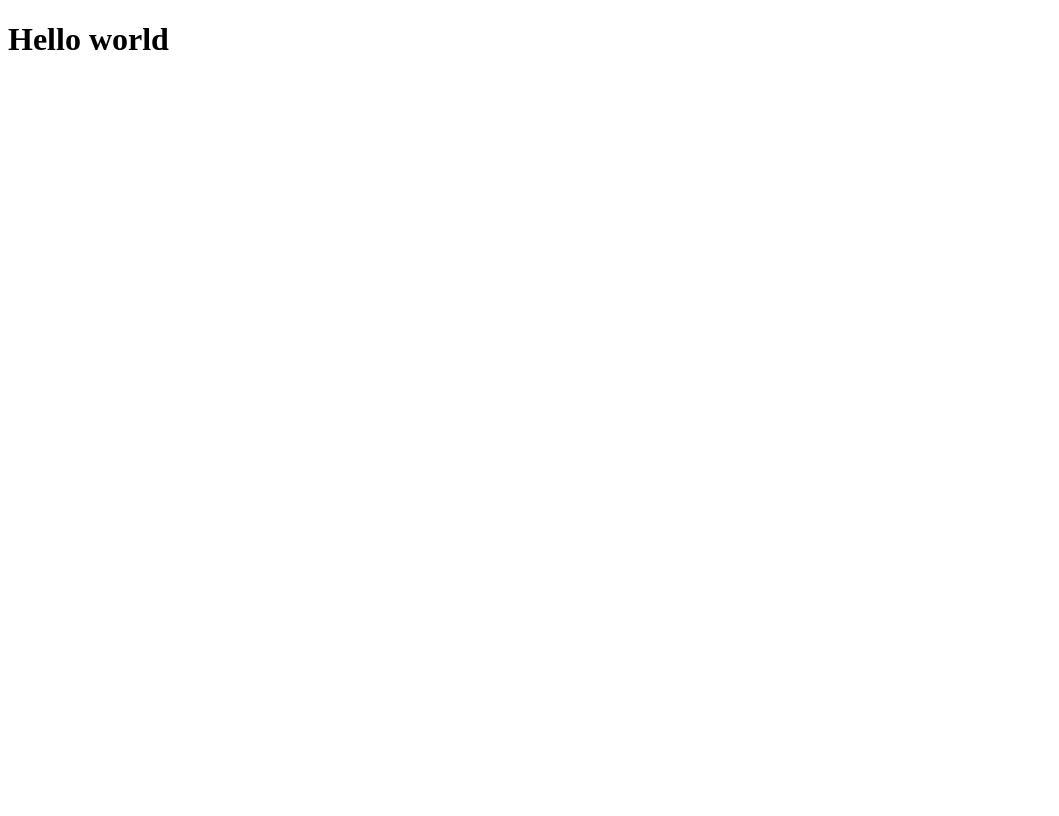
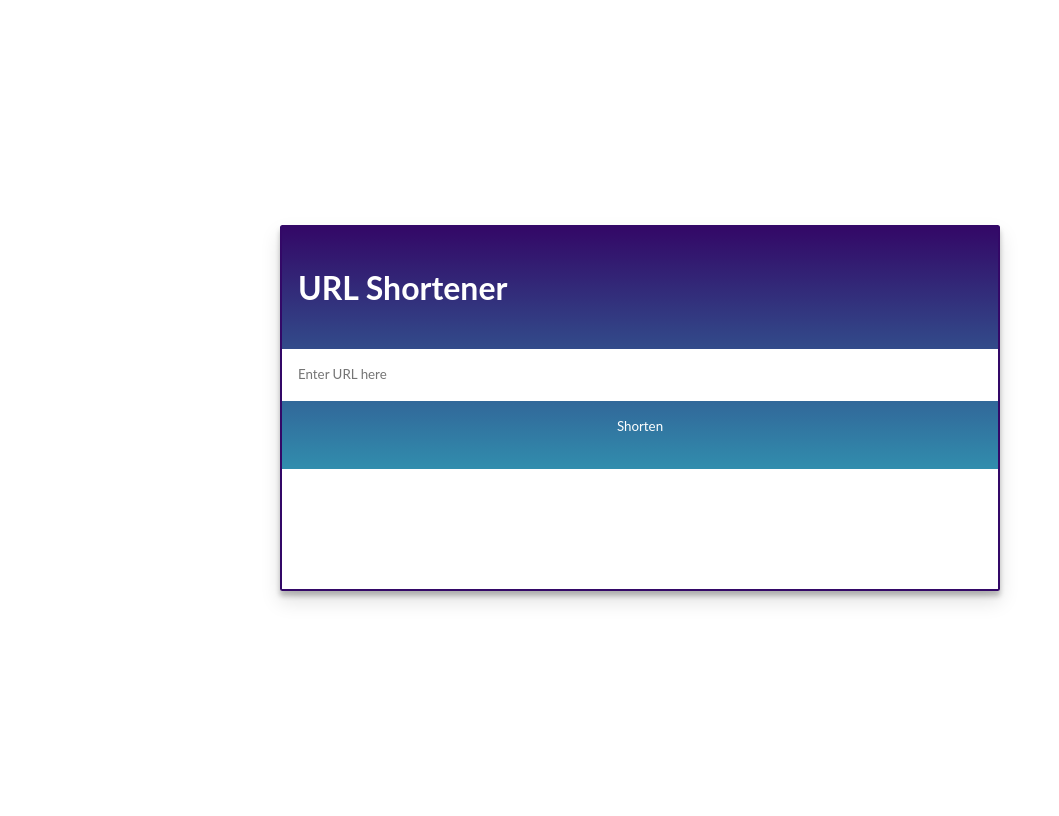
Before and after one commit to et3858/url_shortner_project, a Django app: page / in a window 1280 px wide. Before the commit the part shown is almost empty. Shown: the whole page, without its empty margins (0-1059 px from the left). Before the commit the page ends 50 px from the top, so only its background shows below. Run offline with Django 4.2, Linux system fonts and the light colour scheme; some libraries are stand-ins or nearby versions.

Commit message:
Modify index template

```diff
--- a/templates/index.html
+++ b/templates/index.html
@@ -1,12 +1,110 @@
-<!DOCTYPE html>
-<html lang="en">
 <head>
-    <meta charset="UTF-8">
-    <meta http-equiv="X-UA-Compatible" content="IE=edge">
-    <meta name="viewport" content="width=device-width, initial-scale=1.0">
-    <title>Document</title>
+    <script src="https://code.jquery.com/jquery-3.1.1.min.js"
+        integrity="sha256-hVVnYaiADRTO2PzUGmuLJr8BLUSjGIZsDYGmIJLv2b8=" crossorigin="anonymous"></script>
+    <style>
+        *,
+        *::before,
+        *::after {
+            box-sizing: border-box;
+        }
+
+        body,
+        section {
+            display: flex;
+            align-items: center;
+            justify-content: center;
+            padding: 1rem;
+        }
+
+        body {
+            min-height: 100vh;
+            font-family: "Lato", sans-serif;
+            line-height: 1.5;
+            color: #111;
+        }
+
+        main {
+            max-width: 720px;
+            width: 100%;
+            border: 2.5px solid #330867;
+            border-radius: 2.5px;
+            box-shadow: 0 10px 20px rgba(17, 17, 17, 0.125),
+                0 5px 5px rgba(17, 17, 17, 0.25);
+            background-image: linear-gradient(to top, #30cfd0 0%, #330867 100%);
+        }
+
+        h1 {
+            padding: 1rem;
+            color: white;
+        }
+
+        input,
+        button {
+            font-family: inherit;
+            line-height: inherit;
+            color: inherit;
+            border: 0;
+            padding: 1rem;
+        }
+
+        input {
+            box-sizing: border-box;
+            width: 100%;
+        }
+
+        .buttons {
+            display: flex;
+        }
+
+        button {
+            cursor: pointer;
+            flex: 1;
+            background-color: transparent;
+            color: white;
+
+            &:hover {
+                background-color: rgba(255, 255, 255, 0.5);
+            }
+        }
+
+        section {
+            min-height: 120px;
+            text-align: center;
+            background-color: white;
+        }
+    </style>
 </head>
-<body>
-    <h1>Hello world</h1>
-</body>
-</html>
+<main>
+    <h1>URL Shortener</h1>
+    <form id="post-form">
+        {% csrf_token %}
+
+        <input type="text" name="link" id="link" placeholder="Enter URL here">
+        <div class="buttons">
+            <button type="submit" id="shorten">Shorten</button>
+        </div>
+    </form>
+
+    <section id="section">
+        <h2></h2>
+    </section>
+
+</main>
+
+<script type="text/javascript">
+    $(document).on('submit', '#post-form', function (e) {
+        e.preventDefault();
+
+        $.ajax({
+            type: 'POST',
+            url: '/create',
+            data: {
+                link: $('#link').val(),
+                csrfmiddlewaretoken: $('input[name=csrfmiddlewaretoken]').val(),
+            },
+            success: function (data) {
+                $('h2').html("www.surls.ga/" + data)
+            }
+        });
+    });
+</script>
```
